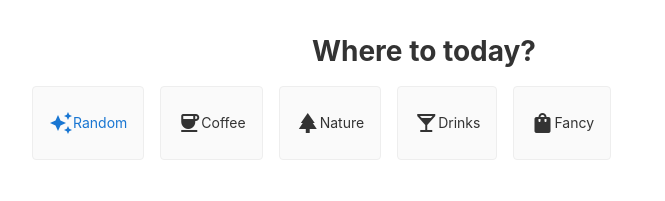
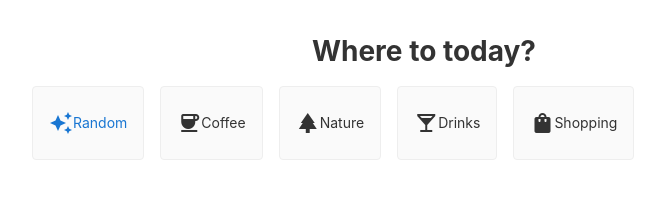
Before and after one commit to jonkenobi/Shawn, an Angular app: page / in a window 1280 px wide. Shown: the top 201 px of the page, without its empty margins (216-881 px from the left). Built offline with nearby package versions, Linux system fonts and the light colour scheme.

Commit message:
Update continuous-deployment github workflow destination folder

```diff
--- a/src/app/app.component.html
+++ b/src/app/app.component.html
@@ -35,7 +35,7 @@
       <mat-icon aria-hidden="false" aria-label="shopping bag icon"
         >shopping_bag</mat-icon
       >
-      <span>Fancy</span>
+      <span>Shopping</span>
     </div>
   </div>
   <div class="suggestions">
```
